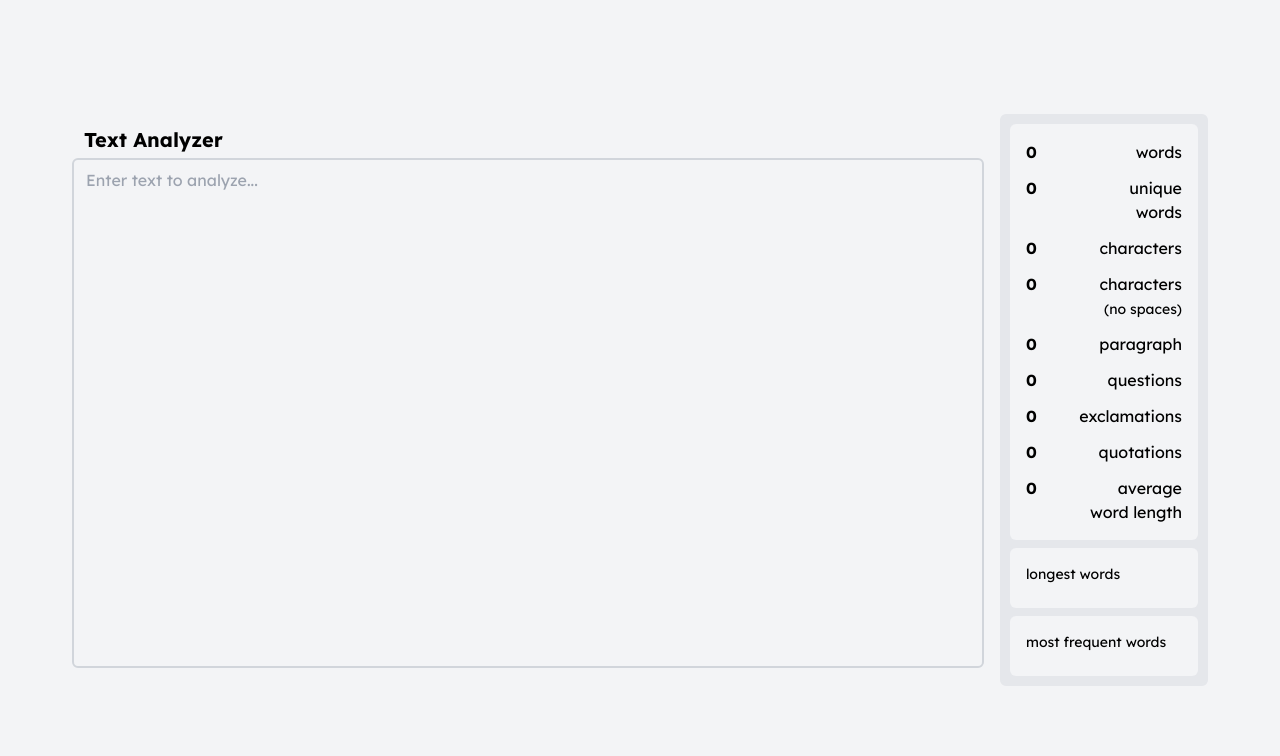
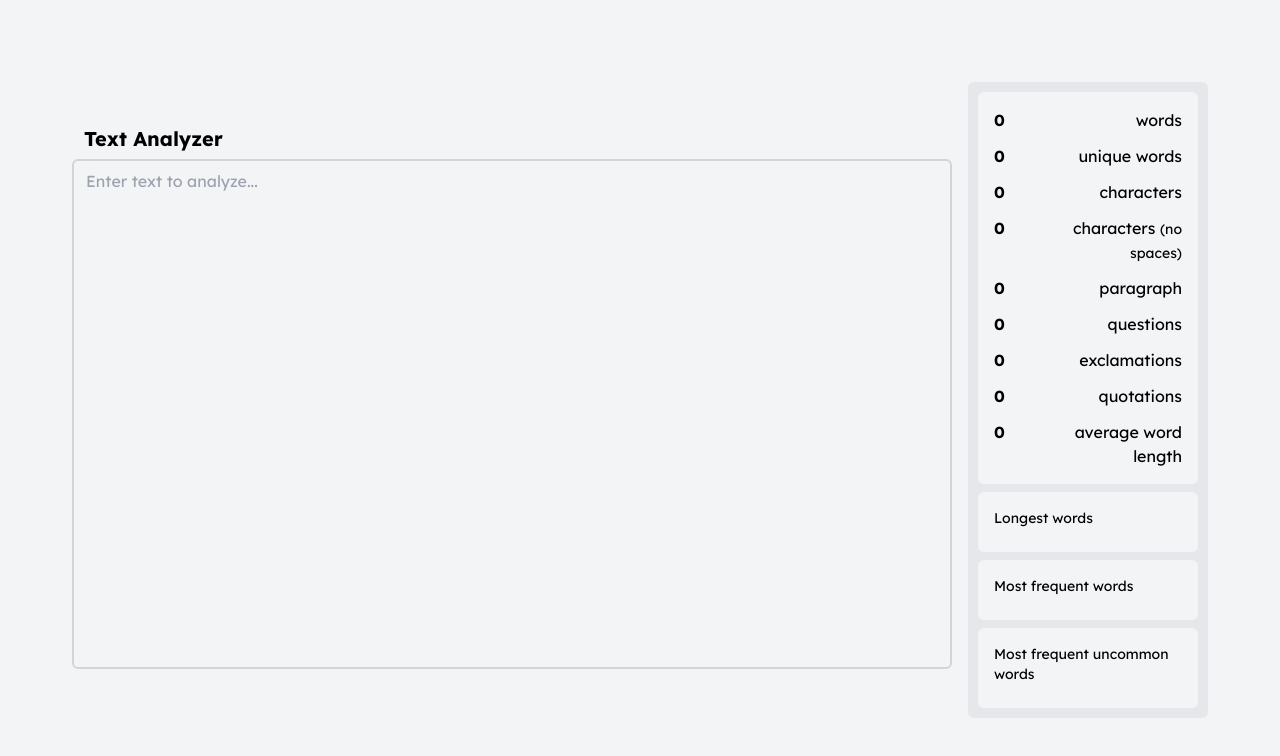
Before and after one commit to jakeo-dev/text-analyzer, a Next.js app: page / in a window 1280 px wide. Shown: the top 756 px of the page. Built offline with nearby package versions, Linux system fonts and the light colour scheme.

Commit message:
add most frequent uncommon worrds

```diff
--- a/src/pages/index.tsx
+++ b/src/pages/index.tsx
@@ -1,3 +1,8 @@
+// this code uses \W instead of [^A-z0-9-_] for regex
+// \W counts a "word" with a dash in it as two separate "words"[^A-z0-9-_], like "self-driving" or "spanish-speaking"
+// [^A-z0-9-_] would count these "words" as one "word"
+// from what ive seen from other word counter websites, they count all words with dashes in them as one, so thats what this code does too
+
 import { useEffect, useState } from "react";
 import ResponsiveTextArea from "@/components/ResponsiveTextArea";
 
@@ -7,6 +12,86 @@ export default function Home() {
   }, []);
 
   const [inputText, setInputText] = useState("");
+
+  const commonWords = [
+    "the",
+    "of",
+    "to",
+    "and",
+    "a",
+    "in",
+    "is",
+    "it",
+    "you",
+    "that",
+    "he",
+    "was",
+    "for",
+    "on",
+    "are",
+    "with",
+    "as",
+    "I",
+    "his",
+    "they",
+    "be",
+    "at",
+    "have",
+    "this",
+    "from",
+    "or",
+    "had",
+    "by",
+    "but",
+    "what",
+    "some",
+    "we",
+    "can",
+    "out",
+    "were",
+    "all",
+    "there",
+    "when",
+    "use",
+    "your",
+    "how",
+    "an",
+    "each",
+    "she",
+    "which",
+    "do",
+    "their",
+    "time",
+    "if",
+    "will",
+    "way",
+    "about",
+    "many",
+    "then",
+    "them",
+    "would",
+    "so",
+    "these",
+    "her",
+    "see",
+    "him",
+    "has",
+    "more",
+    "could",
+    "go",
+    "come",
+    "did",
+    "no",
+    "most",
+    "my",
+    "over",
+    "than",
+    "who",
+    "may",
+    "been",
+    "now",
+    "any",
+  ];
 
   function handleInput(text: string) {
     setInputText(text);
@@ -84,7 +169,6 @@ export default function Home() {
       }
     );
 
-    // Sort the array based on the second element
     items.sort(function (first, second) {
       return second[1] - first[1];
     });
@@ -92,22 +176,31 @@ export default function Home() {
     return items;
   }
 
+  function removeCommonWords(array: Array<string>) {
+    let newArray = JSON.parse(JSON.stringify(array));
+    for (const word of array)
+      if (commonWords.includes(word))
+        newArray.splice(newArray.indexOf(word), 1);
+
+    return newArray;
+  }
+
   return (
     <>
       <div className="lg:flex gap-4 items-center justify-center min-h-screen">
         <div className="flex-1">
-          <h1 className="text-xl font-bold pl-3 pb-1">Text Analyzer</h1>
+          <h1 className="text-xl font-bold pl-3 pb-1.5">Text Analyzer</h1>
           <ResponsiveTextArea
             value={inputText}
             onInput={(e) => handleInput(e.currentTarget.value)}
-            className="min-h-[31.875rem] lg:max-h-[80vh]" // 1 line = 2.125 rem
+            className="min-h-[31.875rem] max-h-[50vh] lg:max-h-[80vh]" // 1 line = 2.125 rem
             placeholder="Enter text to analyze..."
             maxLength={-1}
             required={true}
           />
         </div>
 
-        <div className="lg:w-52 lg:max-h-[80vh] overflow-auto bg-gray-200 border-gray-200 border-2 rounded-md p-2">
+        <div className="lg:w-60 lg:max-h-[80vh] overflow-auto bg-gray-200 border-gray-200 border-2 rounded-md p-2 mt-4 lg:mt-0">
           <div className="statBigDiv">
             <div className="statDiv">
               <span className="statNum">{getWords(inputText).length}</span>
@@ -208,7 +301,7 @@ export default function Home() {
 
           <div className="statBigDiv">
             <div className="statDiv block">
-              <span className="statTitle">longest words</span>
+              <span className="statTitle">Longest words</span>
               {longestWords(getWords(inputText))
                 .slice(0, 5)
                 .map(([word], index) => (
@@ -222,8 +315,22 @@ export default function Home() {
 
           <div className="statBigDiv">
             <div className="statDiv block">
-              <span className="statTitle">most frequent words</span>
+              <span className="statTitle">Most frequent words</span>
               {frequentWords(getWords(inputText))
+                .slice(0, 5)
+                .map(([word, count], index) => (
+                  <div className="statDiv" key={index}>
+                    <span className="statNum">{word}</span>
+                    <span className="statName">{count}</span>
+                  </div>
+                ))}
+            </div>
+          </div>
+
+          <div className="statBigDiv">
+            <div className="statDiv block">
+              <span className="statTitle">Most frequent uncommon words</span>
+              {frequentWords(removeCommonWords(getWords(inputText)))
                 .slice(0, 5)
                 .map(([word, count], index) => (
                   <div className="statDiv" key={index}>
--- a/src/styles/globals.css
+++ b/src/styles/globals.css
@@ -4,8 +4,9 @@
 
 @layer components {
   .statBigDiv {
-    @apply bg-gray-100 rounded-md p-4 mt-2 lg:first:mt-0;
+    @apply bg-gray-100 rounded-md p-4 mt-2 first:mt-0;
   }
+
   .statDiv {
     @apply flex gap-2 mb-3 last:mb-0;
   }
```
